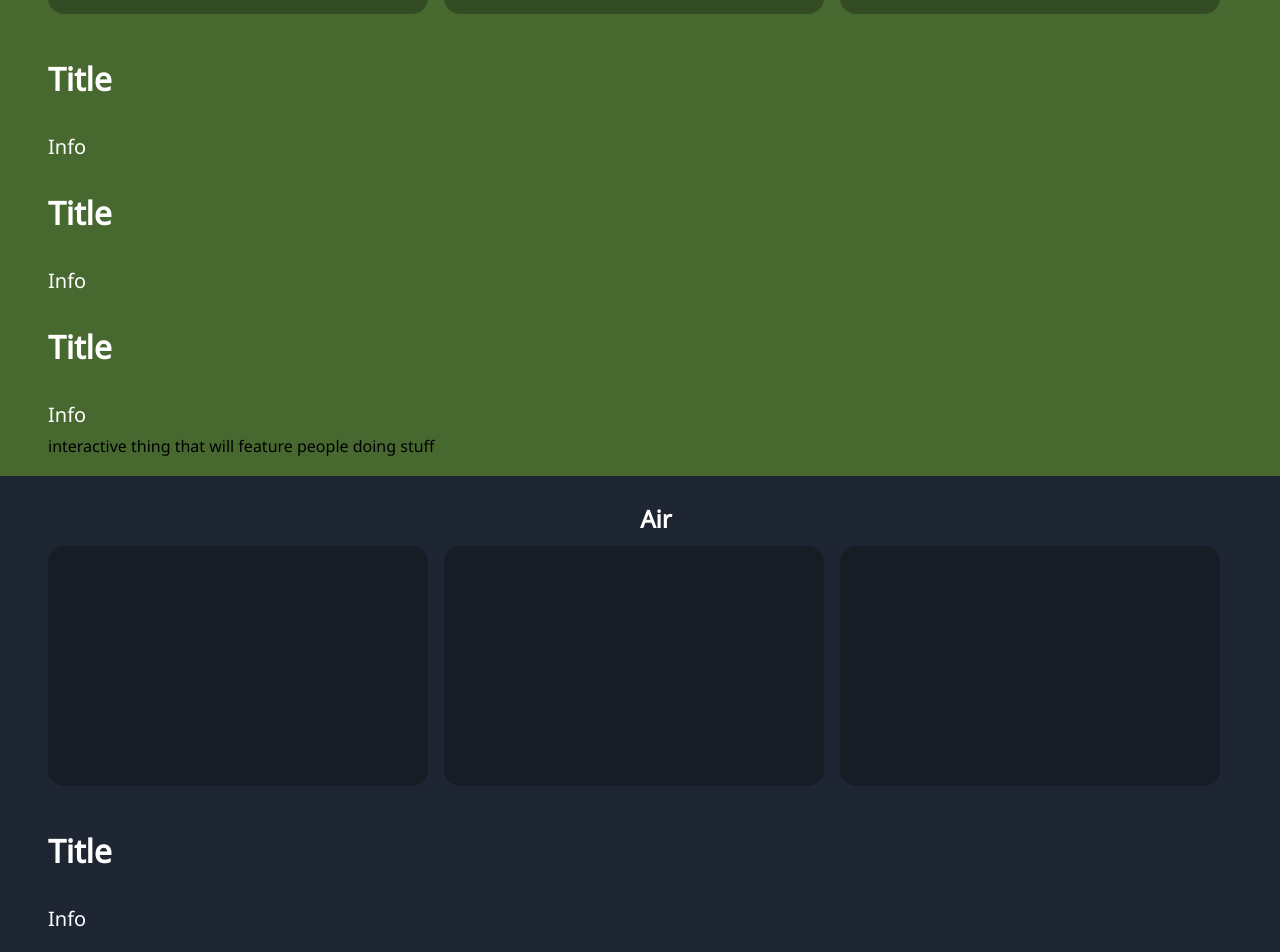
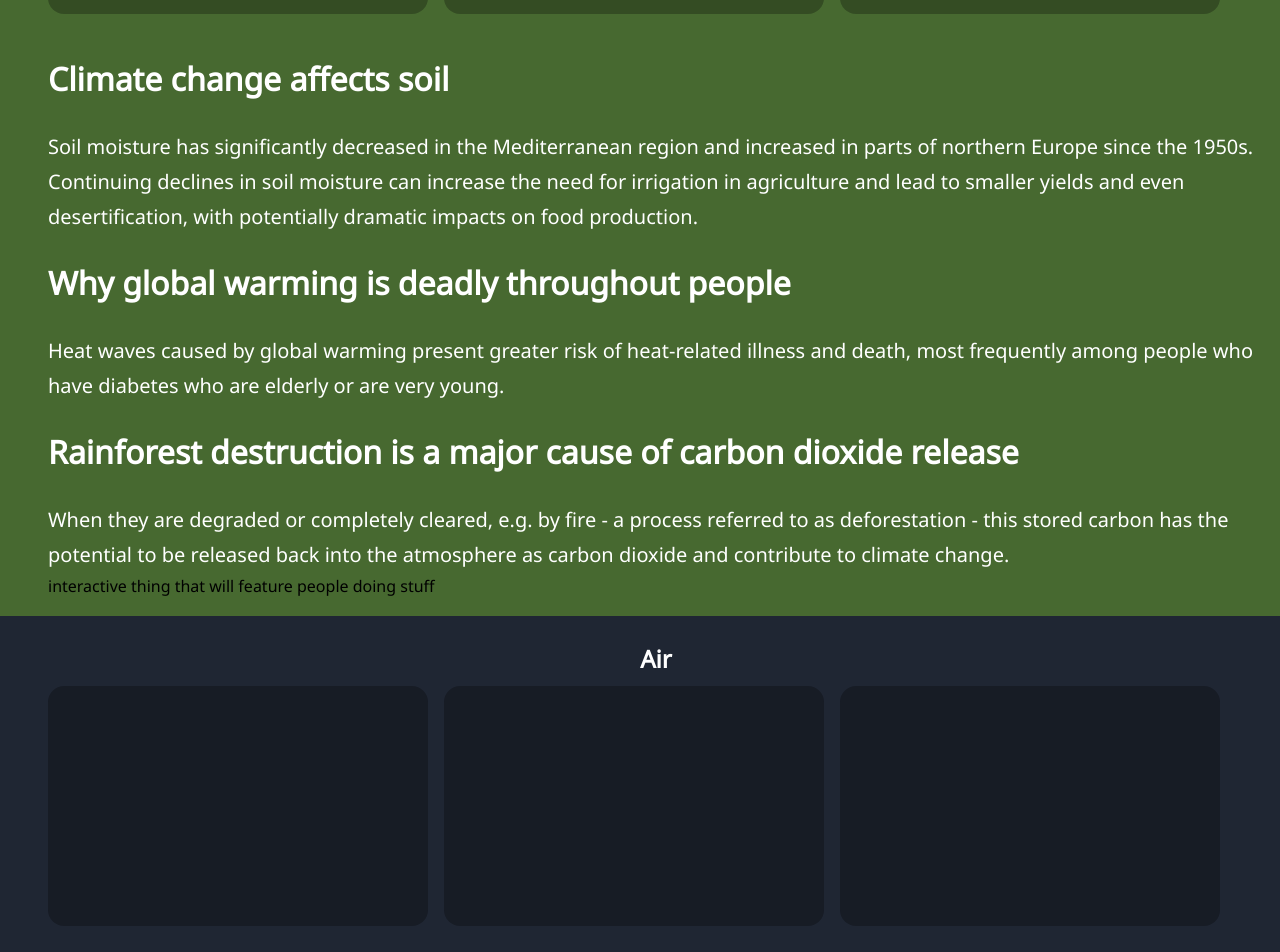
Before and after one commit to SupremeDonut/shshacks-2022, a React (Create React App) app: page / in a window 1280 px wide. Shown: the part 396-1348 px from the top of the page. Built offline with nearby package versions, Linux system fonts and the light colour scheme.

Commit message:
Merge branch 'master' of https://github.com/SupremeDonut/shshacks-2022

```diff
--- a/src/components/Air.js
+++ b/src/components/Air.js
@@ -55,8 +55,10 @@ class Air extends React.Component {
 				</div>
 			</div>
 			<div className="subsection air-pollution">
-				<h1>Title</h1>
-				<p>Info</p>
+				<h1>Greenhouse gases
+</h1>
+				<p> Global warming is the increase of Earth's average surface temperature due to greenhouse gases that collect in the atmosphere like a thickening blanket, trapping the sun's heat and causing the planet to warm up.
+</p>
 			</div>
 			<div className="subsection ozone">
 			<h1>Title</h1>
--- a/src/components/Land.js
+++ b/src/components/Land.js
@@ -17,16 +17,22 @@ function Land() {
 			</div>
 		</div>
 		<div className="subsection overuse">
-		<h1>Title</h1>
-			<p>Info</p>
+		<h1>Climate change affects soil</h1>
+			<p> Soil moisture has significantly decreased in the Mediterranean region and increased in parts of northern Europe since the 1950s. Continuing declines in soil moisture can increase the need for irrigation in agriculture and lead to smaller yields and even desertification, with potentially dramatic impacts on food production.
+</p>
 		</div>
 		<div className="subsection land-pollution">
-		<h1>Title</h1>
-			<p>Info</p>
+		<h1>Why global warming is deadly throughout people
+</h1>
+			<p> Heat waves caused by global warming present greater risk of heat-related illness and death, most frequently among people who have diabetes who are elderly or are very young.
+
+</p>
 		</div>
 		<div className="subsection deforestation">
-		<h1>Title</h1>
-			<p>Info</p>
+		<h1> Rainforest destruction is a major cause of carbon dioxide release
+</h1>
+			<p>When they are degraded or completely cleared, e.g. by fire - a process referred to as deforestation - this stored carbon has the potential to be released back into the atmosphere as carbon dioxide and contribute to climate change.
+</p>
 		</div>
 		interactive thing that will feature people doing stuff
 	</div>
--- a/src/components/Smoke.js
+++ b/src/components/Smoke.js
@@ -1,5 +1,4 @@
 import React from "react"
-
 class Smoke extends React.Component {
 	constructor(props) {
 		super(props);
```
